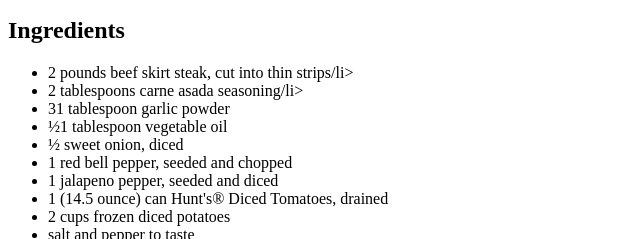
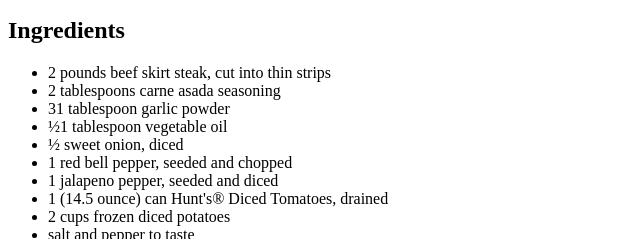
Before and after one commit to amilkez/odin-recipes, a plain HTML site: page recipes/burritos.html in a window 1280 px wide. Shown: the part 405-644 px from the top of the page, 0-640 px from the left. Drawn offline with Linux system fonts and the light colour scheme.

Commit message:
Fix typo on burritos recipe

```diff
--- a/recipes/burritos.html
+++ b/recipes/burritos.html
@@ -15,8 +15,8 @@
     </figure>
     <h2>Ingredients</h2>
     <ul>
-        <li>2 pounds beef skirt steak, cut into thin strips/li>
-        <li>2 tablespoons carne asada seasoning/li>
+        <li>2 pounds beef skirt steak, cut into thin strips</li>
+        <li>2 tablespoons carne asada seasoning</li>
         <li>31 tablespoon garlic powder</li>
         <li>½1 tablespoon vegetable oil</li>
         <li>½ sweet onion, diced</li>
```
